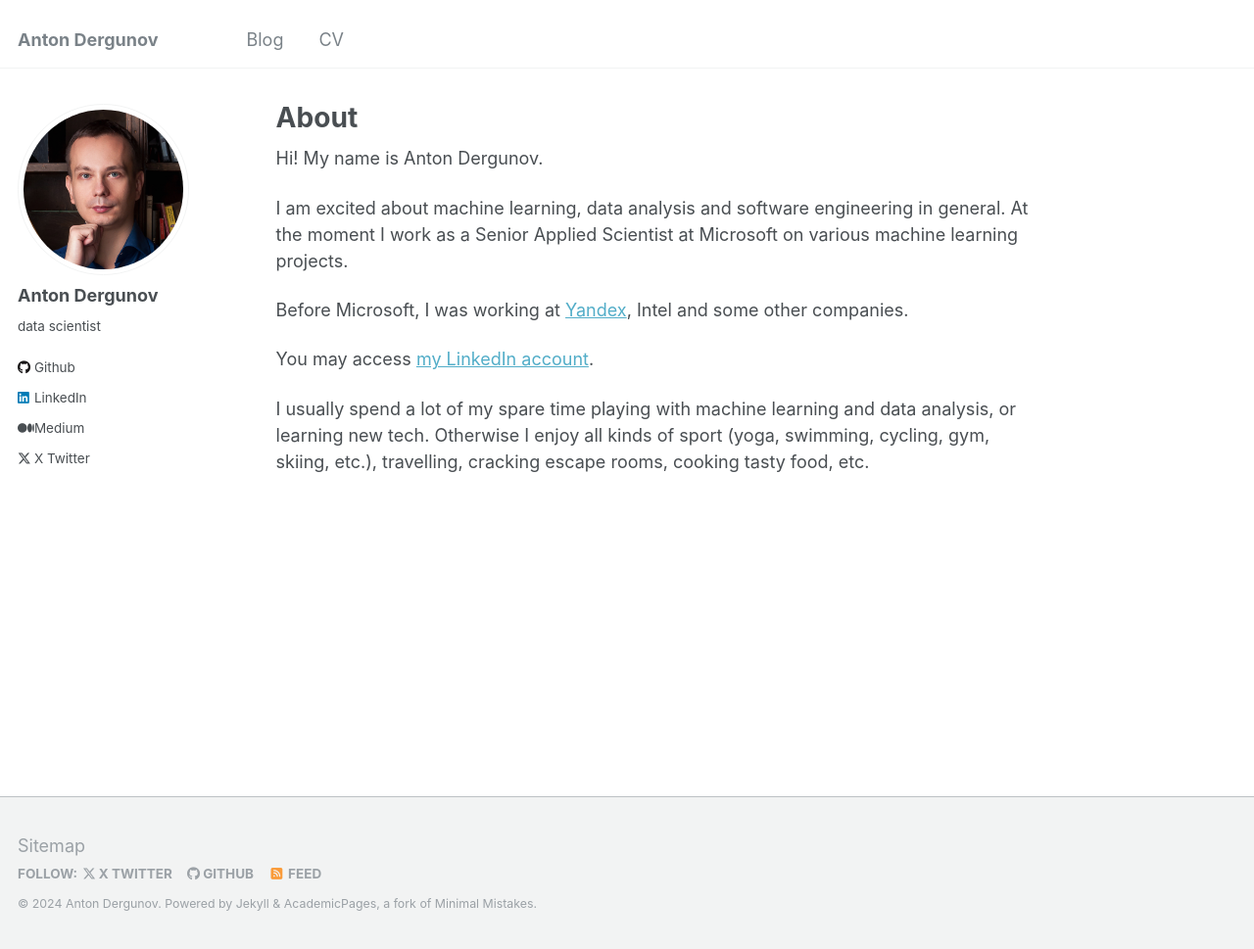
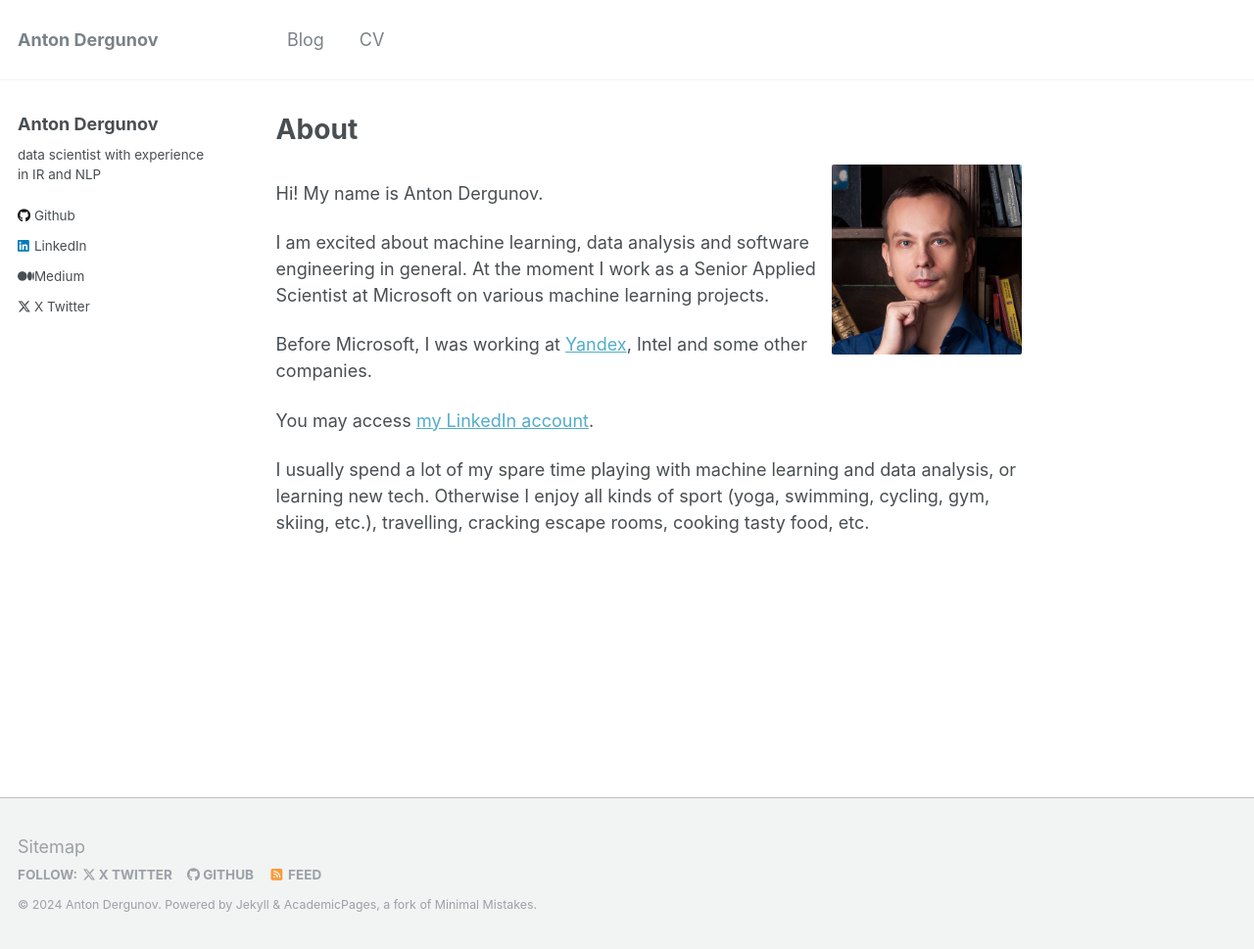
Before and after one commit to anton-dergunov/anton-dergunov.github.io, a Jekyll site: the page built from _pages/about.md, in a window 1280 px wide and 969 px high. Shown: the whole window at 98% size. Built offline with Jekyll 4.4.1, drawn with Linux system fonts in a browser that asks for light colours.

Commit message:
Updated the style of the pages

```diff
--- a/_config.yml
+++ b/_config.yml
@@ -21,10 +21,10 @@ repository               : "anton-dergunov/anton-dergunov.github.io"
 #               Additional customization can be done by editing /_includes/author-profile.html
 author:
   # Biographic information
-  avatar           : "profile.jpg"
+  avatar           : # "profile.jpg"
   name             : "Anton Dergunov"
   pronouns         : # example: "she/her"
-  bio              : "data scientist"
+  bio              : "data scientist with experience in IR and NLP"
   location         : # "Earth"
   employer         : # "Red Brick University"
   uri              : # URL
@@ -234,41 +234,6 @@ defaults:
     values:
       layout: single
       author_profile: true
-  # _teaching
-  - scope:
-      path: ""
-      type: teaching
-    values:
-      layout: single
-      author_profile: true
-      share: true
-      comments: true
-  # _publications
-  - scope:
-      path: ""
-      type: publications
-    values:
-      layout: single
-      author_profile: true
-      share: true
-      comments: true
-  # _portfolio
-  - scope:
-      path: ""
-      type: portfolio
-    values:
-      layout: single
-      author_profile: true
-      share: true
-      comment: true
-  # _talks
-  - scope:
-      path: ""
-      type: talks
-    values:
-      layout: talk
-      author_profile: true
-      share: true
 
 
 # Sass/SCSS
--- a/_includes/author-profile.html
+++ b/_includes/author-profile.html
@@ -6,6 +6,7 @@
 
 <div itemscope itemtype="http://schema.org/Person">
 
+  {% if author.avatar %}
     <div class="author__avatar">
       {% if author.avatar contains "://" %}
         <img src="{{ author.avatar }}" alt="{{ author.name }}">
@@ -13,6 +14,7 @@
         <img src="{{ author.avatar | prepend: "/images/" | prepend: base_path }}" class="author__avatar" alt="{{ author.name }}">
       {% endif %}
     </div>
+  {% endif %}
 
   <div class="author__content">
     <h3 class="author__name">{{ author.name }}</h3>
--- a/_pages/about.md
+++ b/_pages/about.md
@@ -6,6 +6,8 @@ redirect_from:
   - /about/
   - /about.html
 ---
+
+<img align="right" src="images/profile.jpg" alt="Photo" style="width: 210px; border-radius: 10px; padding: 8px 8px 8px 8px"/>
 
 Hi! My name is Anton Dergunov.
 
--- a/_sass/_base.scss
+++ b/_sass/_base.scss
@@ -9,7 +9,7 @@ html {
 
 body {
   margin: 0;
-  padding: $masthead-height 0 0;
+  padding: 0;
   padding-bottom: 9em;
   color: $text-color;
   font-family: $global-font-family;
--- a/_sass/_masthead.scss
+++ b/_sass/_masthead.scss
@@ -3,12 +3,8 @@
    ========================================================================== */
 
 .masthead {
-  position: fixed;
-  background: white;
+  position: relative;
   border-bottom: 1px solid $border-color;
-  height: $masthead-height;
-  top: 0;
-  width: 100%;
 
   -webkit-animation: intro 0.3s both;
           animation: intro 0.3s both;
@@ -52,7 +48,7 @@
   white-space: nowrap;
 
   &--lg {
-    padding-right: 3em;
+    padding-right: 5.3em;
     font-weight: 700;
   }
 }
--- a/assets/js/_main.js
+++ b/assets/js/_main.js
@@ -64,8 +64,8 @@ $(document).ready(function(){
     $(".author__urls-wrapper button").toggleClass("open");
   });
 
-  // init smooth scroll, this needs to be slightly more than then fixed masthead height
-  $("a").smoothScroll({offset: -65});
+  // init smooth scroll
+  $("a").smoothScroll({offset: -20});
 
   // add lightbox class to all image links
   $("a[href$='.jpg'],a[href$='.jpeg'],a[href$='.JPG'],a[href$='.png'],a[href$='.gif']").addClass("image-popup");
```
Lines whose indentation alone changed are shown as unchanged.
